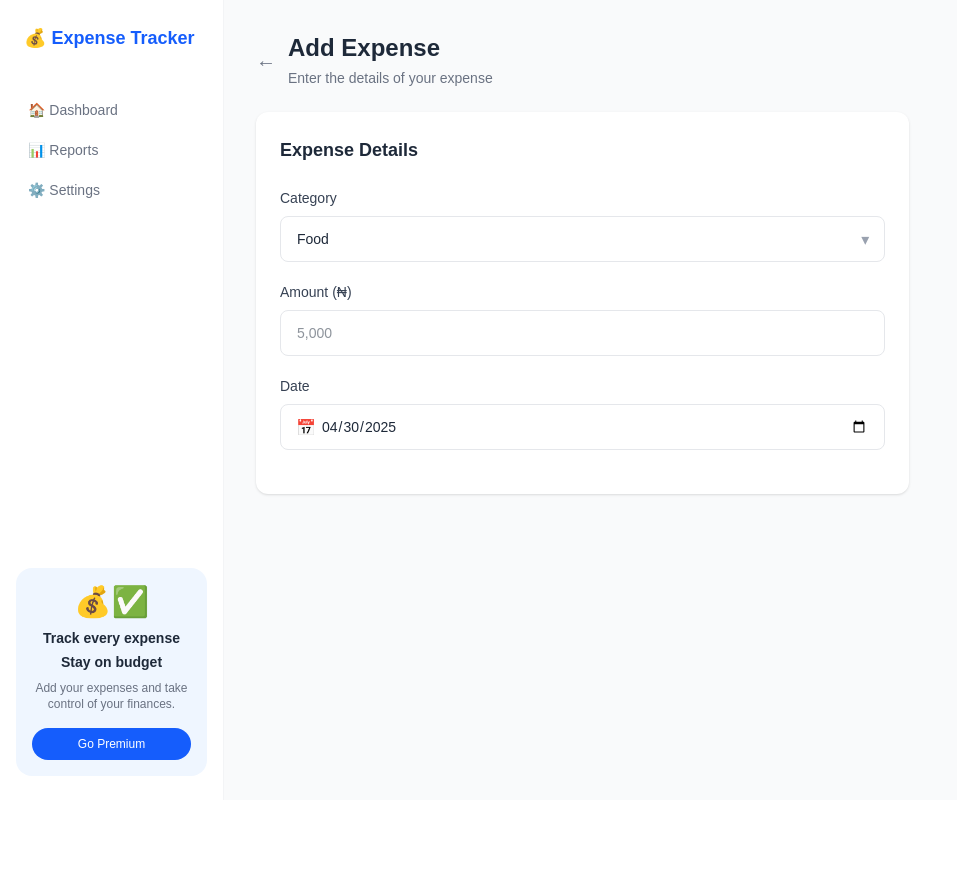
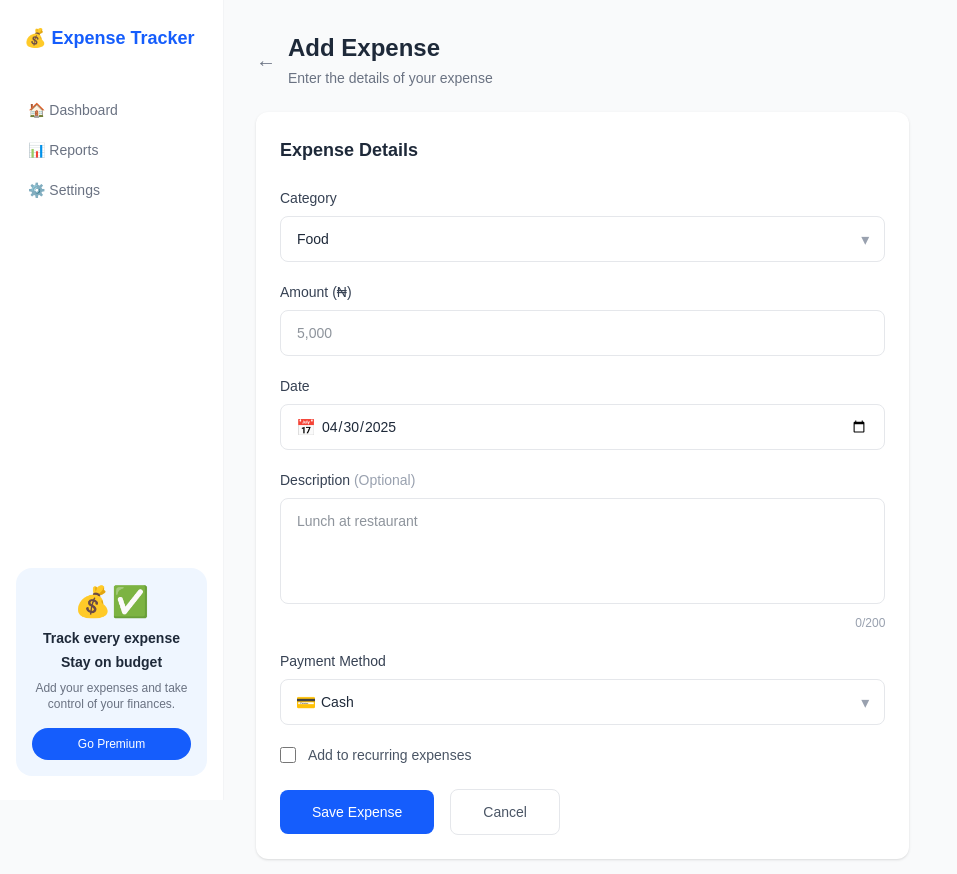
Before and after one commit to fanjorin/grp3-expense-tracker, a Next.js app in the folder frontend/: page /add-expense in a window 1280 px wide. Shown: the top 874 px of the page, without its empty margins (0-957 px from the left). Before the commit the page ends 800 px from the top, so only its background shows below. Built offline with nearby package versions, Linux system fonts and the light colour scheme.

Commit message:
feat: add description payment method checkbox and buttons to expense

```diff
--- a/frontend/app/add-expense/components/ExpenseForm.jsx
+++ b/frontend/app/add-expense/components/ExpenseForm.jsx
@@ -73,6 +73,70 @@ export default function ExpenseForm() {
         </div>
       </div>
 
+      {/* Description */}
+      <div className="mb-5">
+        <label className="block text-sm font-medium text-gray-700 mb-2">
+          Description <span className="text-gray-400 font-normal">(Optional)</span>
+        </label>
+        <textarea
+          placeholder="Lunch at restaurant"
+          value={formData.description}
+          onChange={(e) => setFormData({ ...formData, description: e.target.value })}
+          maxLength={200}
+          rows={4}
+          className="w-full border border-gray-200 rounded-lg px-4 py-3 text-sm text-gray-800 outline-none focus:border-blue-400 resize-none"
+        />
+        <p className="text-right text-xs text-gray-400 mt-1">
+          {formData.description.length}/200
+        </p>
+      </div>
+
+      {/* Payment Method */}
+      <div className="mb-5">
+        <label className="block text-sm font-medium text-gray-700 mb-2">
+          Payment Method
+        </label>
+        <div className="relative">
+          <span className="absolute left-4 top-3 text-gray-400">💳</span>
+          <select
+            value={formData.paymentMethod}
+            onChange={(e) => setFormData({ ...formData, paymentMethod: e.target.value })}
+            className="w-full border border-gray-200 rounded-lg pl-10 pr-4 py-3 text-sm text-gray-800 outline-none focus:border-blue-400 appearance-none"
+          >
+            <option>Cash</option>
+            <option>Debit Card</option>
+            <option>Credit Card</option>
+            <option>Bank Transfer</option>
+            <option>Mobile Money</option>
+          </select>
+          <span className="absolute right-4 top-3 text-gray-400">▾</span>
+        </div>
+      </div>
+
+      {/* Recurring Checkbox */}
+      <div className="flex items-center gap-3 mb-6">
+        <input
+          type="checkbox"
+          id="recurring"
+          checked={formData.recurring}
+          onChange={(e) => setFormData({ ...formData, recurring: e.target.checked })}
+          className="w-4 h-4 accent-blue-600"
+        />
+        <label htmlFor="recurring" className="text-sm text-gray-600 cursor-pointer">
+          Add to recurring expenses
+        </label>
+      </div>
+
+      {/* Buttons */}
+      <div className="flex items-center gap-4">
+        <button className="bg-blue-600 text-white text-sm px-8 py-3 rounded-lg hover:bg-blue-700 font-medium">
+          Save Expense
+        </button>
+        <button className="border border-gray-200 text-gray-600 text-sm px-8 py-3 rounded-lg hover:bg-gray-50 font-medium">
+          Cancel
+        </button>
+      </div>
+
     </div>
   );
 }
```
